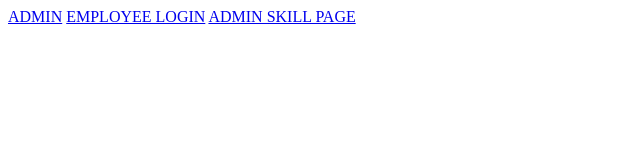
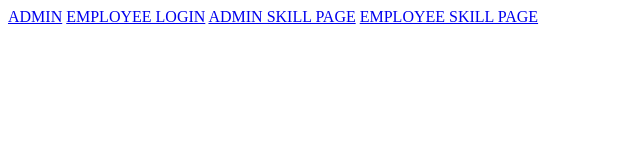
Before and after one commit to taarakdhingra/hrms-team-project-week4, a plain HTML site: page index.html in a window 1280 px wide. Shown: the whole page, without its empty margins (0-640 px from the left). Drawn offline with Linux system fonts and the light colour scheme.

Commit message:
Update index.html

```diff
--- a/index.html
+++ b/index.html
@@ -4,4 +4,4 @@
 
 <a href="skillshrms.html">ADMIN SKILL PAGE</a>
 
-<a href="employeeskillshrms.html>EMPLOYEE SKILL PAGE</a>
+<a href="employeeskillhrms.html">EMPLOYEE SKILL PAGE</a>
```
